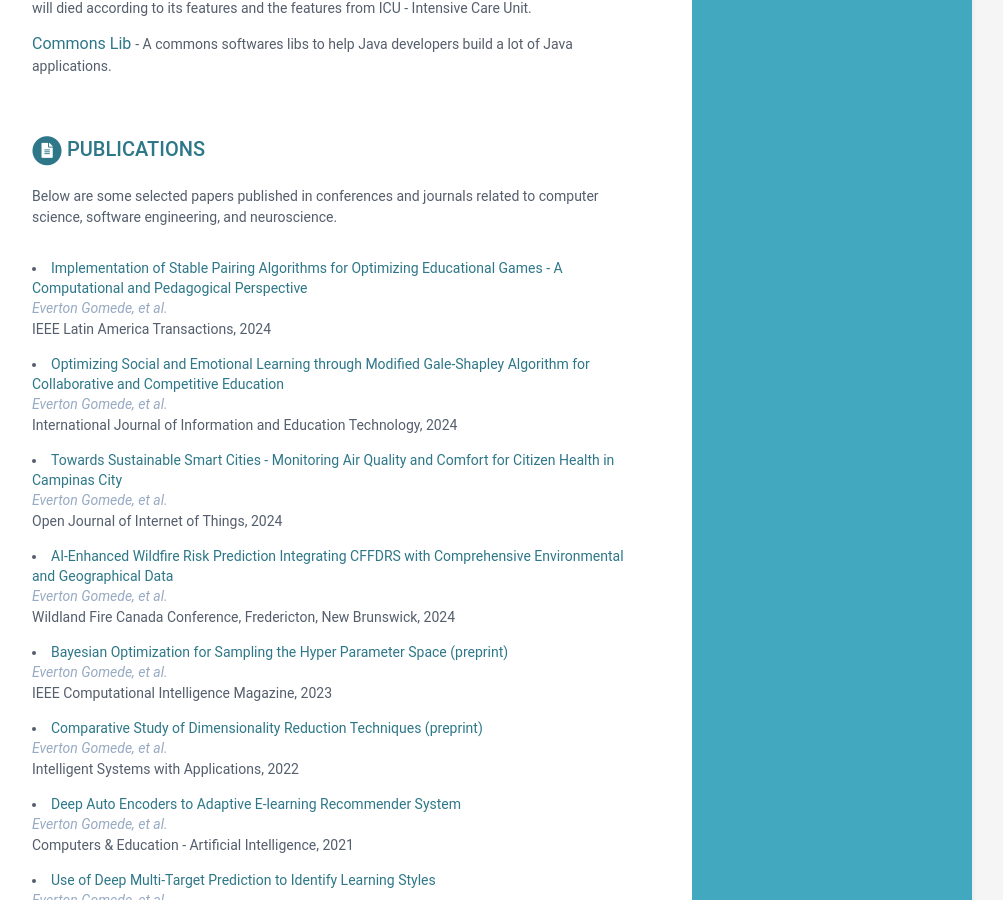
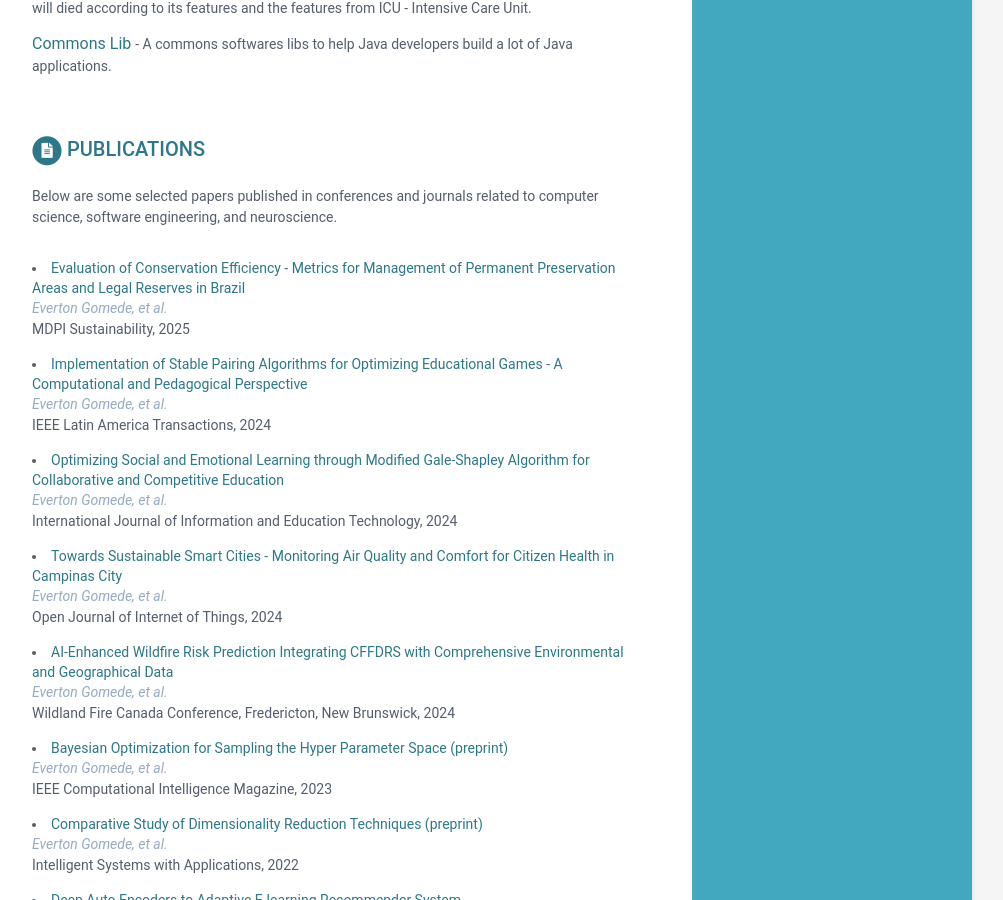
Before and after one commit to gomede/gomede.github.io, a Jekyll site: the page built from index.html, in a window 1280 px wide and 900 px high, scrolled down 3083 px. Shown: the whole window, without its empty margins (168-1171 px from the left). Built offline with Jekyll 4.4.1, drawn with Linux system fonts in a browser that asks for light colours.

Commit message:
Update data.yml

```diff
--- a/_data/data.yml
+++ b/_data/data.yml
@@ -327,6 +327,11 @@ publications:
 
     papers:
 
+      - title: Evaluation of Conservation Efficiency - Metrics for Management of Permanent Preservation Areas and Legal Reserves in Brazil
+        authors: Everton Gomede, et al.
+        conference: MDPI Sustainability, 2025
+        link: "https://www.mdpi.com/journal/sustainability"
+
       - title: Implementation of Stable Pairing Algorithms for Optimizing Educational Games - A Computational and Pedagogical Perspective
         authors: Everton Gomede, et al.
         conference: IEEE Latin America Transactions, 2024
```
